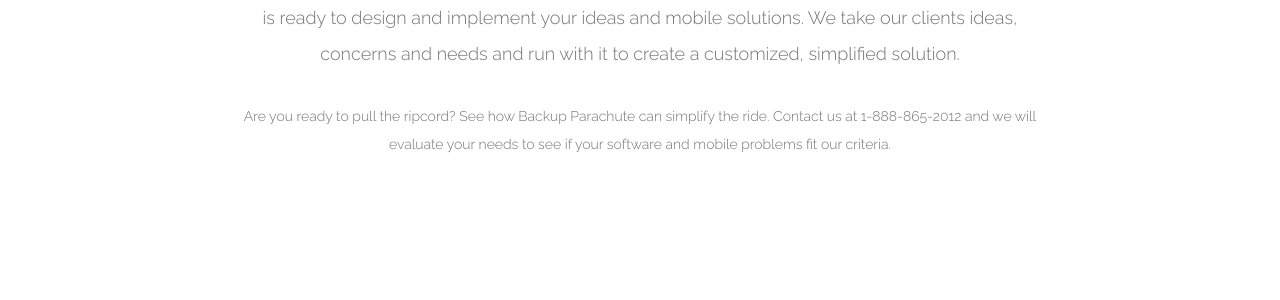
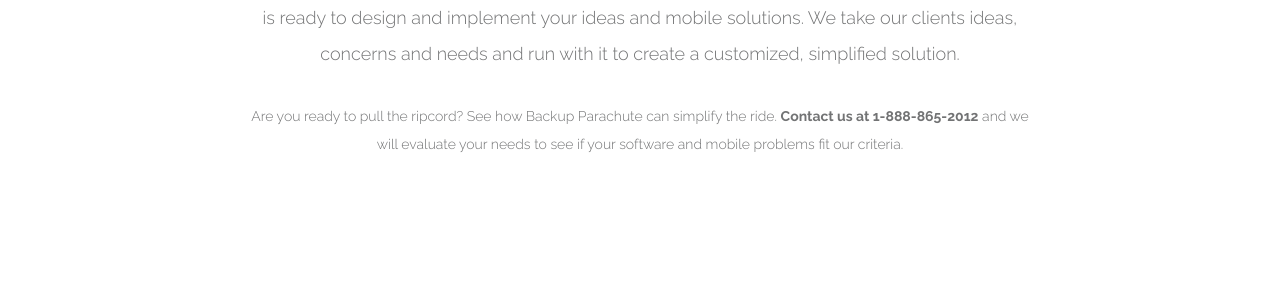
Before and after one commit to backupparachute/backupparachute.github.com, a Jekyll site: the page built from products.html, in a window 1280 px wide. Shown: the part 478-778 px from the top of the page. Built offline with Jekyll 4.4.1, drawn with Linux system fonts in a browser that asks for light colours.

Commit message:
Called out the phone number on products page

```diff
--- a/products.html
+++ b/products.html
@@ -24,5 +24,5 @@
     </li>
   </ul>
   <h2 class="product-about">From customized software and applications to personalized customer service, Backup Parachute is ready to design and implement your ideas and mobile solutions. We take our clients ideas, concerns and needs and run with it to create a customized, simplified solution.</h2>
-  <h1 class="product-cta">Are you ready to pull the ripcord? See how Backup Parachute can simplify the ride. Contact us at 1-888-865-2012 and we will evaluate your needs to see if your software and mobile problems fit our criteria.</h1>
+  <h1 class="product-cta">Are you ready to pull the ripcord? See how Backup Parachute can simplify the ride. <strong>Contact us at 1-888-865-2012</strong> and we will evaluate your needs to see if your software and mobile problems fit our criteria.</h1>
 </div>
```
